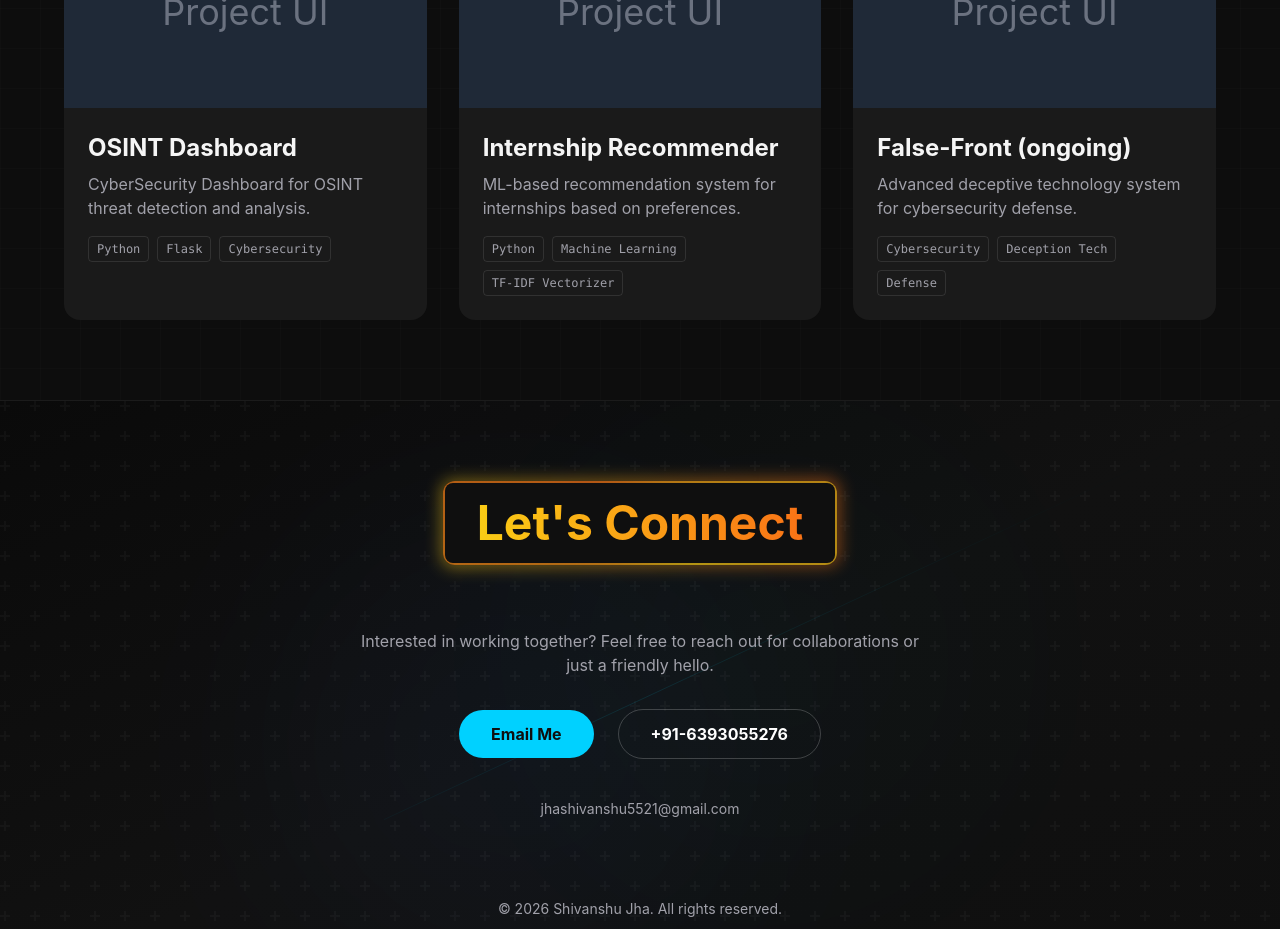
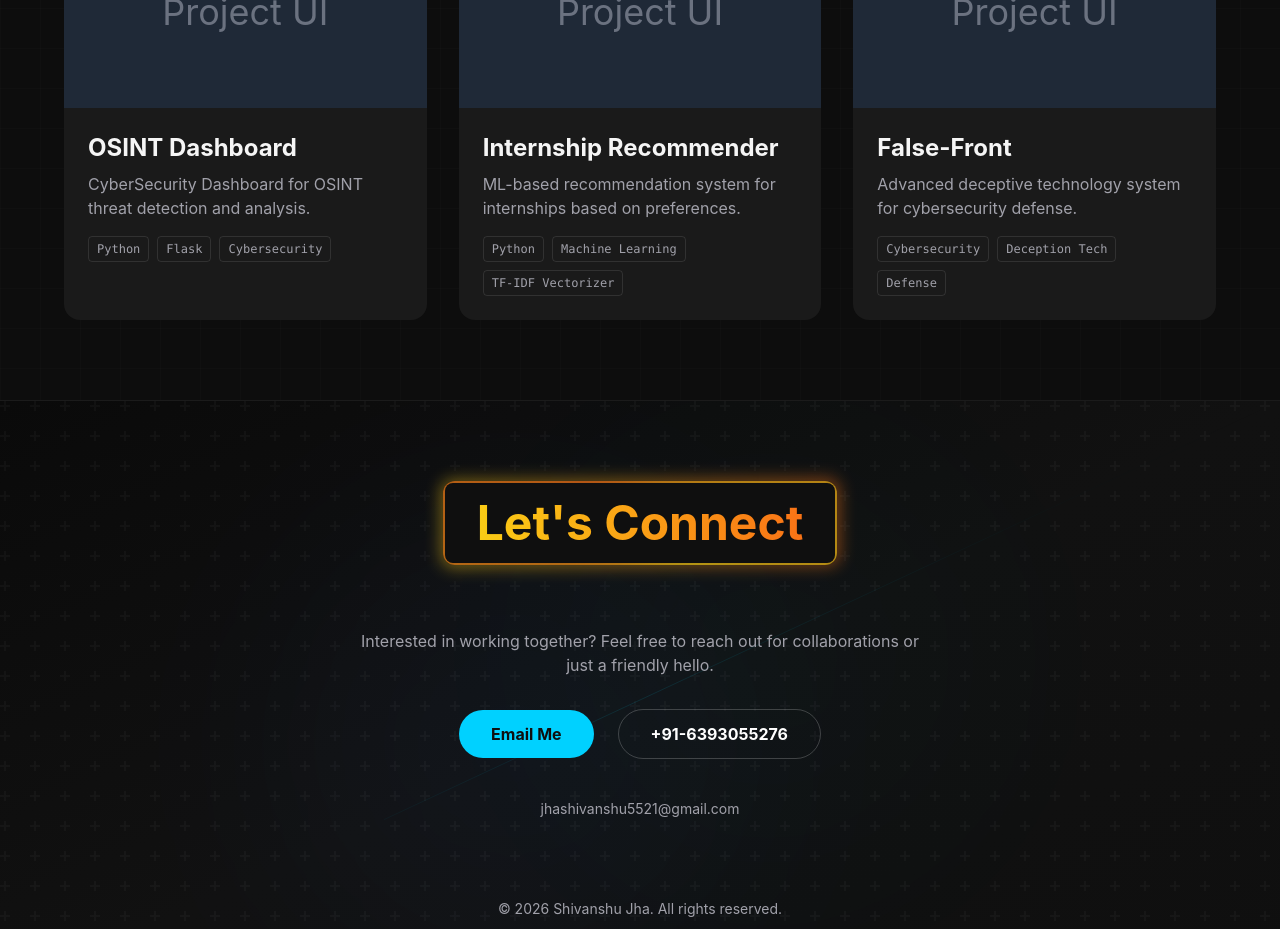
Before and after one commit to jshivanshuu/Portfolio-shivanshu, a React (Vite) app: page / in a window 1280 px wide. Shown: the part 2500-3429 px from the top of the page. Built offline with nearby package versions, Linux system fonts and the light colour scheme.

Commit message:
updated false front

```diff
--- a/src/components/Projects.jsx
+++ b/src/components/Projects.jsx
@@ -16,10 +16,10 @@ const projects = [
         link: "#"
     },
     {
-        title: "False-Front (ongoing)",
+        title: "False-Front",
         description: "Advanced deceptive technology system for cybersecurity defense.",
         tags: ["Cybersecurity", "Deception Tech", "Defense"],
-        link: "#"
+        link: "https://github.com/jshivanshuu/False-Front"
     },
 ];
 
```
